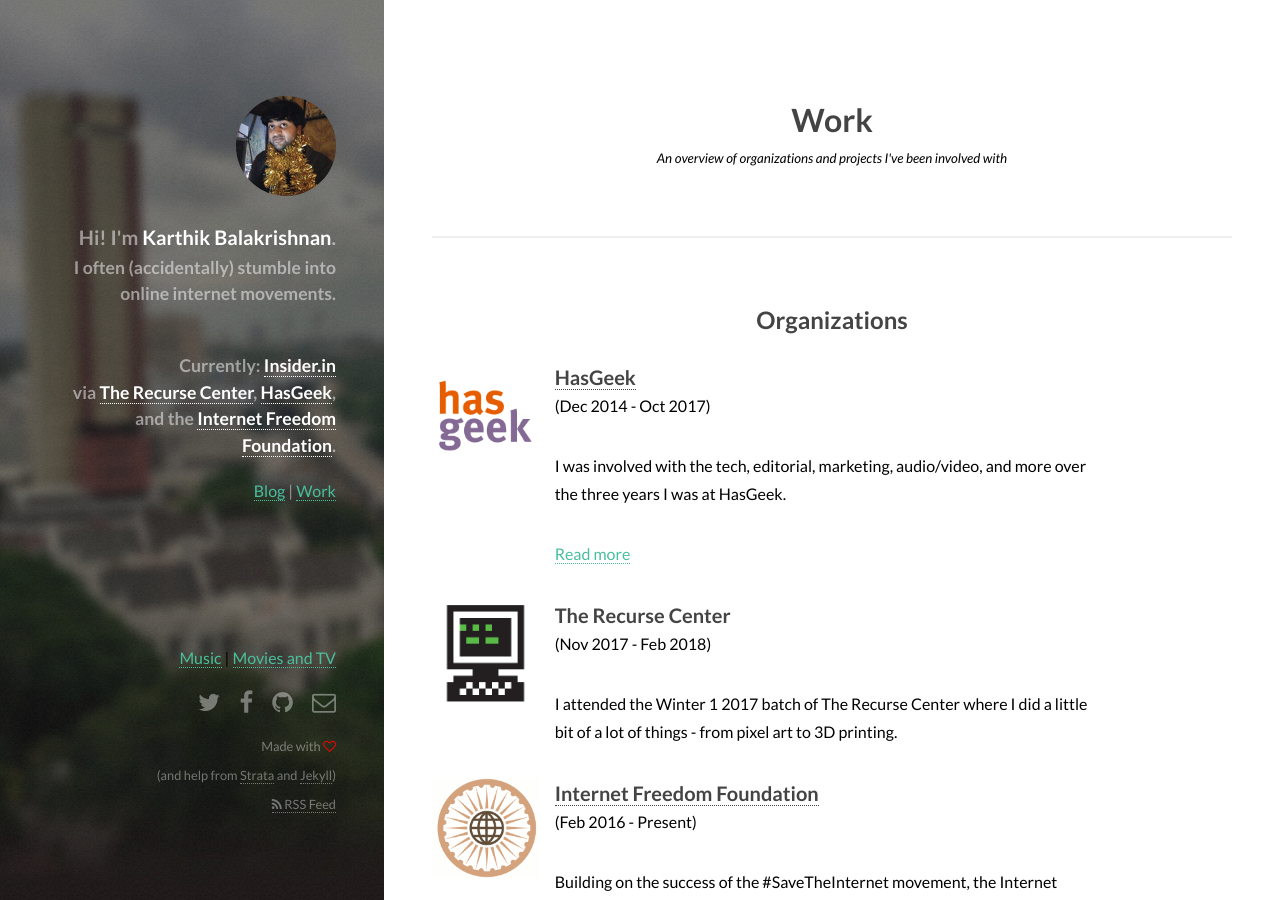
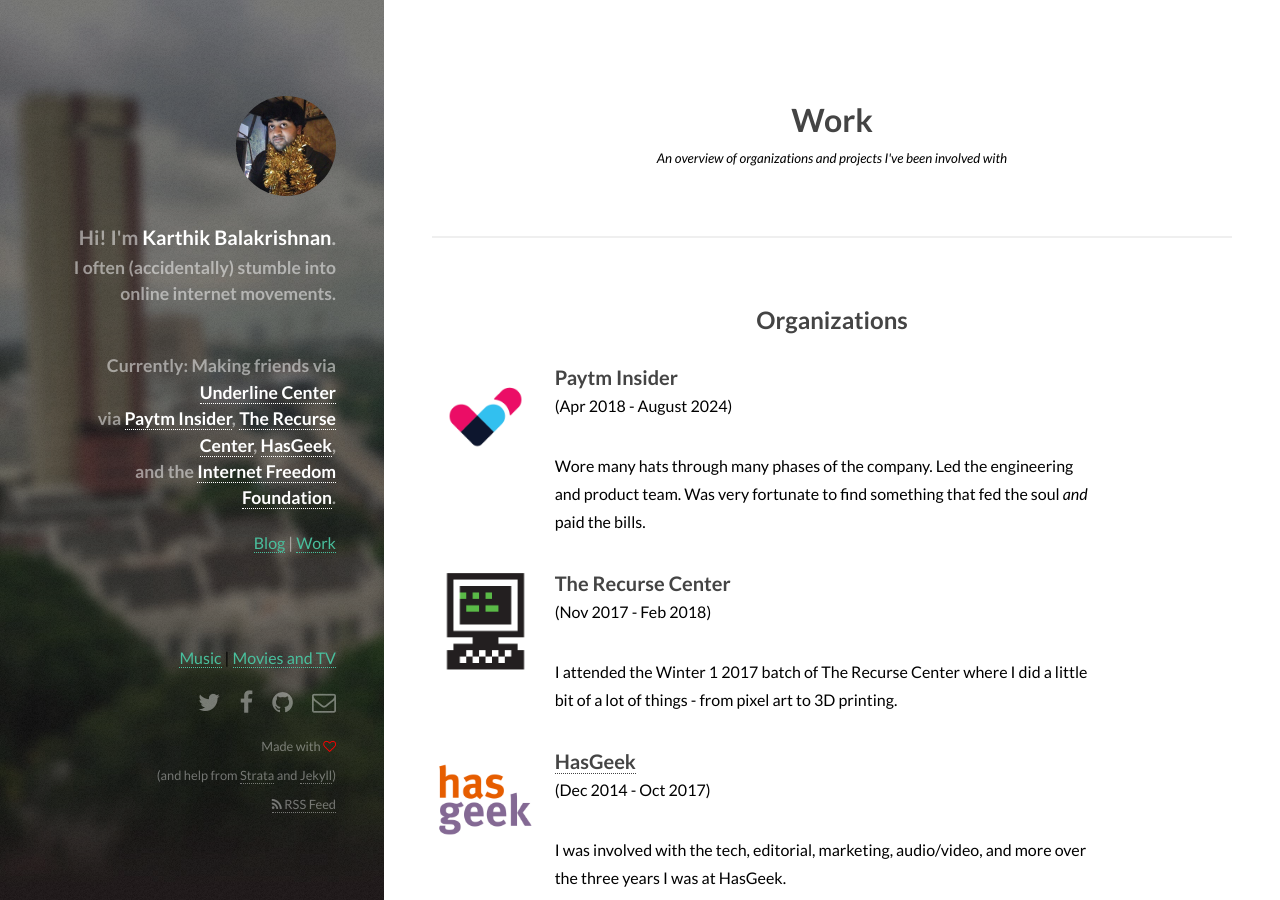
Before and after one commit to karthikb351/karthikb351, a Jekyll site: the page built from pages/work.html, in a window 1280 px wide and 900 px high. Built offline with Jekyll 4.4.1, drawn with Linux system fonts in a browser that asks for light colours.

Commit message:
updated bio 18 months later, despite the reminders by @captn3m0 (sorry!)

```diff
--- a/_includes/header.html
+++ b/_includes/header.html
@@ -4,6 +4,6 @@
   <h1>Hi! I'm <strong>Karthik Balakrishnan</strong>.</h1>
   <h4>I often (accidentally) stumble into online internet movements.</h4>
   <br>
-  <h4>Currently: <strong><a href="https://insider.in">Insider.in</a></strong> <br>via <strong><a href="https://recurse.com">The Recurse Center</a></strong>, <strong><a href="https://hasgeek.com" target="_blank">HasGeek</a></strong>,<br> and the <strong><a href="http://internetfreedom.in" target="_blank">Internet Freedom Foundation</a></strong>.</h4>
+  <h4>Currently: Making friends via <strong><a href="https://underline.center">Underline Center</a></strong> <br>via <strong><a href="https://district.in">Paytm Insider</a></strong>, <strong><a href="https://recurse.com">The Recurse Center</a></strong>, <strong><a href="https://hasgeek.com" target="_blank">HasGeek</a></strong>,<br> and the <strong><a href="http://internetfreedom.in" target="_blank">Internet Freedom Foundation</a></strong>.</h4>
   <a href="/blog">Blog</a> | <a href="/work">Work</a>
 </header>
--- /dev/null
+++ b/_orgs/paytminsider.md
@@ -0,0 +1,15 @@
+---
+order: 1
+layout: work
+title: Paytm Insider
+role: Wore Hars
+duration: Apr 2018 - August 2024
+exturl: https://insider.in
+exttwitter: paytminsider
+extgithub: onlymuchlouder
+logo: paytminsider.png
+shortcode: paytminsider
+nopage: true
+excerpt: >
+  Wore many hats through many phases of the company. Led the engineering and product team. Was very fortunate to find something that fed the soul _and_ paid the bills.
+---
```
Also changed, not shown: _orgs/hasgeek.md (+1 -1 lines), _orgs/internetfreedomfoundation.md (+1 -1 lines), images/work/paytminsider.png (added).
